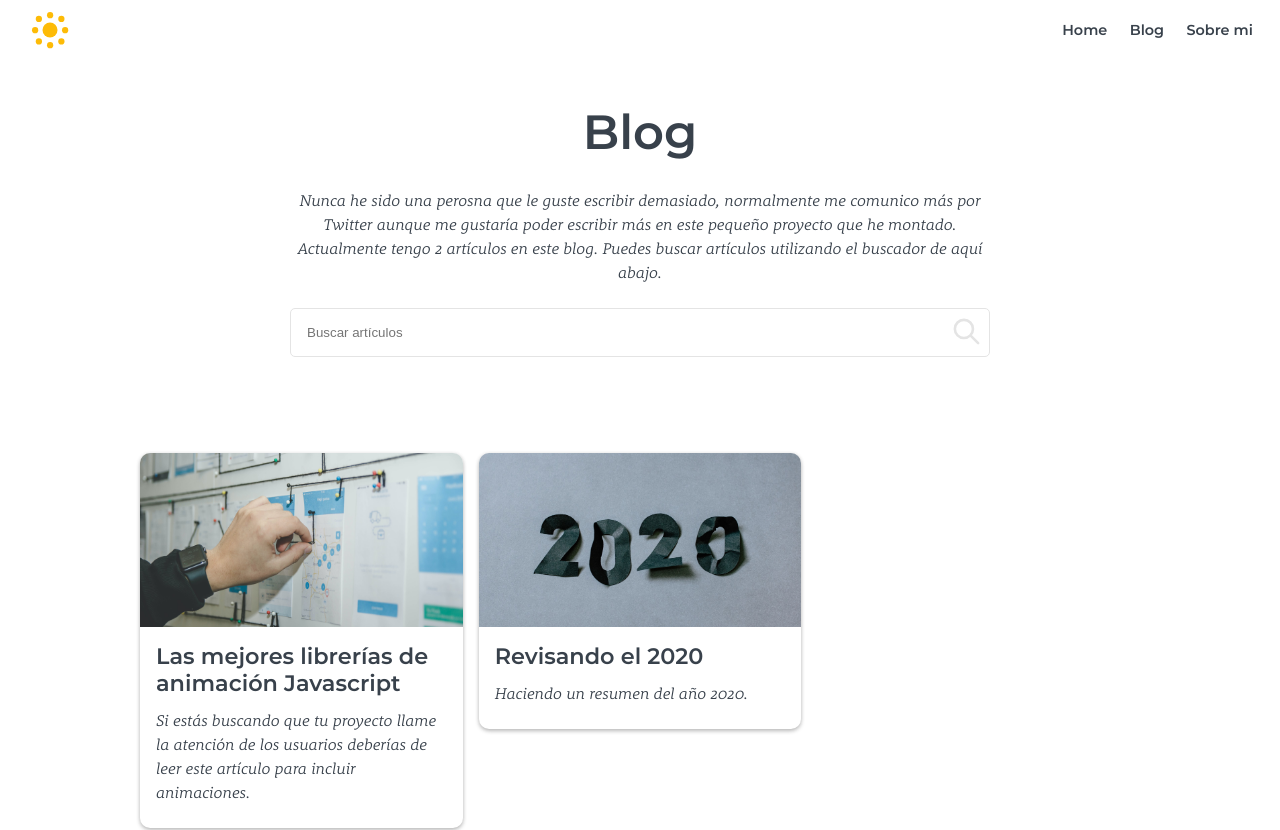
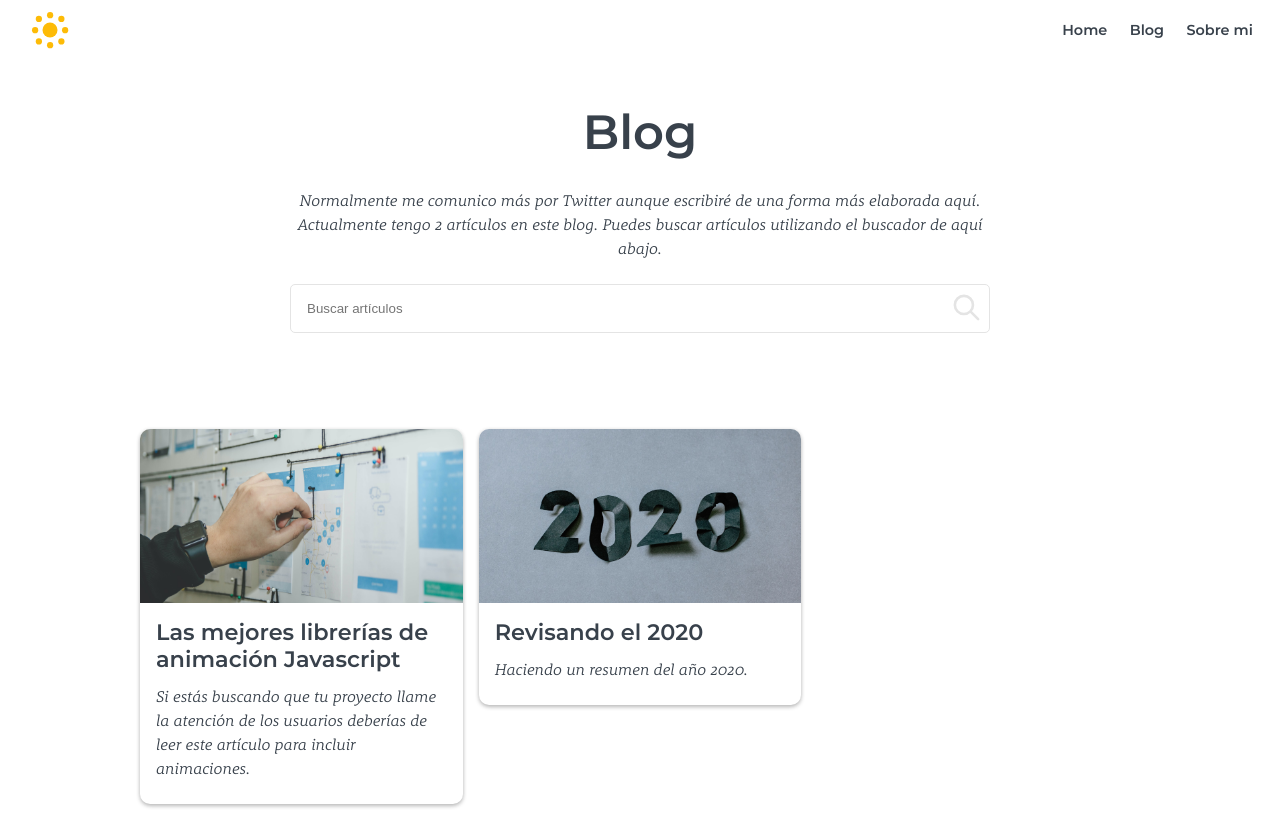
Before and after one commit to elchiconube/elchiconube.dev, a Next.js app: page /blog in a window 1280 px wide. Shown: the top 830 px of the page. Built offline with nearby package versions, Linux system fonts and the light colour scheme.

Commit message:
feat: blog text

```diff
--- a/pages/blog.js
+++ b/pages/blog.js
@@ -18,6 +18,7 @@ const StyledList = styled.ul`
 const StyledHeading = styled.h3`
   text-align: center;
   font-size: 1.7rem;
+  margin: 3rem 0;
 `;
 
 const StyledWrapper = styled.div`
@@ -68,11 +69,9 @@ export default function Blog({ posts }) {
       <StyledWrapper>
         <SectionHeading>Blog</SectionHeading>
         <p>
-          Nunca he sido una perosna que le guste escribir demasiado, normalmente
-          me comunico más por Twitter aunque me gustaría poder escribir más en
-          este pequeño proyecto que he montado. Actualmente tengo {posts.length}{' '}
-          artículos en este blog. Puedes buscar artículos utilizando el buscador
-          de aquí abajo.
+          Normalmente me comunico más por Twitter aunque escribiré de una forma
+          más elaborada aquí. Actualmente tengo {posts.length} artículos en este
+          blog. Puedes buscar artículos utilizando el buscador de aquí abajo.
         </p>
 
         <StyledSearch>
```
